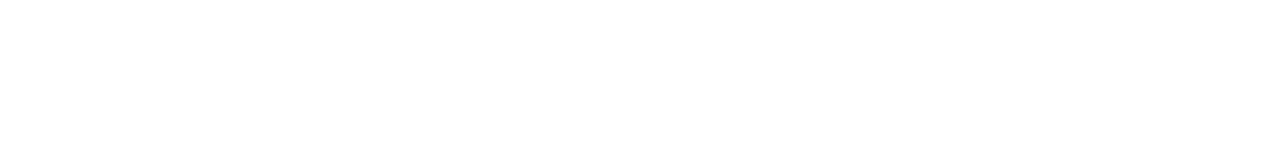
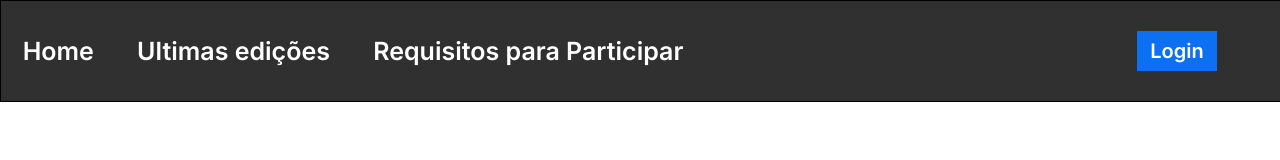
Before and after one commit to Andreluizwqs/Projeto-Bootcamp, a plain HTML site: page index.html in a window 1280 px wide. Drawn offline with Linux system fonts and the light colour scheme.

Commit message:
adicionado menu superior

```diff
--- a/index.html
+++ b/index.html
@@ -1,11 +1,67 @@
 <!DOCTYPE html>
-<html lang="Pt-br">
+<html lang="pt-br">
 <head>
     <meta charset="UTF-8">
     <meta name="viewport" content="width=device-width, initial-scale=1.0">
+    <link rel="preconnect" href="https://fonts.googleapis.com">
+<link rel="preconnect" href="https://fonts.gstatic.com" crossorigin>
+<link href="https://fonts.googleapis.com/css2?family=Inter:wght@100..900&display=swap" rel="stylesheet">
     <title>Bootcamp</title>
+    <style>
+body{
+    margin: 0px;
+    padding: 0px;
+}
+
+#principal{
+    display: flex;
+    width: 100%;
+    height: 100px;
+    border: 1px solid black;
+    background-color: #303030;
+    justify-content: space-between;
+    align-items: center;
+
+}
+#principal div a{
+    font-family: 'inter';
+    font-size: 25px;
+    font-weight: 600;
+    color: #FFFFFF;
+    text-decoration-line: none;
+    text-align: center;
+
+}
+#principal button{
+    margin-right: 5%;
+    background-color: #0c70f2;
+    border: 0px;
+    height: 40px;
+    width: 80px;
+    font-family: inter;
+    font-size: 20px;
+    font-weight: 600;
+    color: #FFFFFF;
+
+    box-shadow: 3px 2px 4px rgba(12,112,242,0,25);
+}
+
+#menusuperior{
+    display: flex;
+    width: 55%;
+    justify-content: space-around;
+    align-items: center;
+}
+
+    </style>
 </head>
 <body>
-
+    <nav id="principal">
+        <div id="menusuperior">
+            <a href="">Home</a>
+            <a href="">Ultimas edições</a>
+            <a href="">Requisitos para Participar</a>
+        </div>
+        <button>Login</button>
+    </nav>
 </body>
-</html>
```
